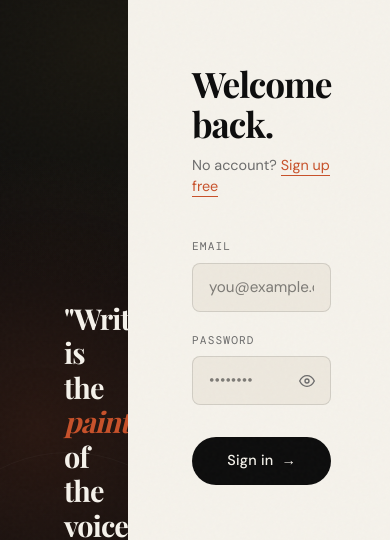
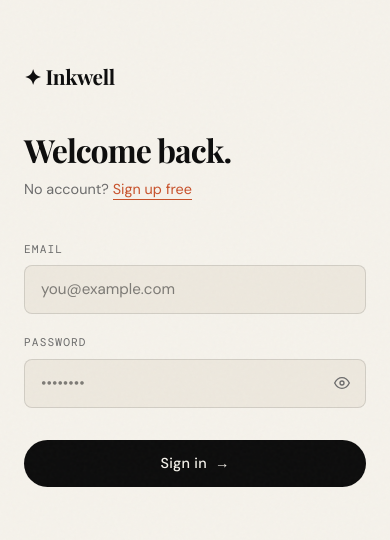
Before and after one commit to maliha63/inkwell, a React (Vite) app: page /login in a window 390 px wide. Shown: the part 182-722 px from the top of the page. Built offline with nearby package versions, Linux system fonts and the light colour scheme; no server answers; a web font is replaced by a local one.

Commit message:
Enhance Login component with mobile support
Add mobile responsiveness to the login component.

```diff
--- a/src/components/Login.jsx
+++ b/src/components/Login.jsx
@@ -1,4 +1,4 @@
-import React, { useState } from 'react'
+import React, { useState, useEffect } from 'react'
 import { Link, useNavigate } from 'react-router-dom'
 import { login as authLogin } from '../store/authSlice'
 import { useDispatch } from "react-redux"
@@ -25,6 +25,13 @@ function Login() {
   const { register, handleSubmit, formState: { isSubmitting, errors } } = useForm()
   const [error, setError] = useState("")
   const [showPassword, setShowPassword] = useState(false)
+  const [isMobile, setIsMobile] = useState(window.innerWidth < 768)
+
+  useEffect(() => {
+    const handleResize = () => setIsMobile(window.innerWidth < 768)
+    window.addEventListener('resize', handleResize)
+    return () => window.removeEventListener('resize', handleResize)
+  }, [])
 
   const login = async (data) => {
     setError("")
@@ -36,7 +43,6 @@ function Login() {
         navigate("/")
       }
     } catch (err) {
-      // Error messages
       const msg = err.message || ''
       if (msg.toLowerCase().includes('invalid credentials') || msg.toLowerCase().includes('invalid email or password')) {
         setError('Incorrect email or password. Please try again.')
@@ -78,12 +84,20 @@ function Login() {
   )
 
   return (
-    <div style={{ minHeight: '92vh', display: 'grid', gridTemplateColumns: '1fr 1fr', overflow: 'hidden' }}>
+    <div style={{
+      minHeight: '92vh',
+      display: 'grid',
+      // Single column on mobile, two columns on desktop
+      gridTemplateColumns: isMobile ? '1fr' : '1fr 1fr',
+      overflow: 'hidden',
+    }}>
 
-      {/* Left — decorative */}
+      {/* ── Left decorative panel — desktop only ── */}
+      {!isMobile && (
         <div style={{
           background: 'var(--ink)', display: 'flex', flexDirection: 'column',
-        justifyContent: 'space-between', padding: '60px 64px', position: 'relative', overflow: 'hidden',
+          justifyContent: 'space-between', padding: '60px 64px',
+          position: 'relative', overflow: 'hidden',
         }}>
           <div style={{
             position: 'absolute', inset: 0,
@@ -108,20 +122,37 @@ function Login() {
           </div>
           <div style={{ position: 'absolute', bottom: 0, right: 0, width: '300px', height: '300px', border: '1px solid rgba(255,255,255,0.03)', borderRadius: '50%', transform: 'translate(30%, 30%)' }} />
         </div>
+      )}
 
-      {/* Right — form */}
-      <div style={{ display: 'flex', alignItems: 'center', justifyContent: 'center', padding: '60px 64px', background: 'var(--paper)' }}>
+      {/* ── Form panel ── */}
+      <div style={{
+        display: 'flex', alignItems: 'center', justifyContent: 'center',
+        // Tighter padding on mobile so form doesn't feel cramped
+        padding: isMobile ? '48px 24px' : '60px 64px',
+        background: 'var(--paper)',
+        minHeight: isMobile ? '92vh' : 'auto',
+      }}>
         <div style={{ width: '100%', maxWidth: '380px' }} className="animate-fade-up">
 
+          {/* Mobile-only logo — shown because the dark panel is hidden */}
+          {isMobile && (
+            <Link to="/" style={{ textDecoration: 'none', display: 'block', marginBottom: '40px' }}>
+              <div style={{ fontFamily: 'var(--font-display)', fontSize: '1.3rem', fontWeight: 700, color: 'var(--ink)', letterSpacing: '-0.02em' }}>✦ Inkwell</div>
+            </Link>
+          )}
+
           <div style={{ marginBottom: '40px' }}>
-            <h1 style={{ fontFamily: 'var(--font-display)', fontSize: '2.2rem', fontWeight: 700, color: 'var(--ink)', letterSpacing: '-0.03em', marginBottom: '10px' }}>Welcome back.</h1>
+            <h1 style={{
+              fontFamily: 'var(--font-display)',
+              fontSize: isMobile ? '2rem' : '2.2rem',
+              fontWeight: 700, color: 'var(--ink)', letterSpacing: '-0.03em', marginBottom: '10px',
+            }}>Welcome back.</h1>
             <p style={{ fontFamily: 'var(--font-body)', fontSize: '0.9rem', color: 'var(--ink-muted)' }}>
               No account?{' '}
               <Link to="/signup" style={{ color: 'var(--accent)', textDecoration: 'none', borderBottom: '1px solid var(--accent)', paddingBottom: '1px' }}>Sign up free</Link>
             </p>
           </div>
 
-          {/* Server error */}
           {error && (
             <div style={{
               background: '#fef2f2', border: '1px solid #fecaca', color: '#dc2626',
@@ -168,6 +199,7 @@ function Login() {
                   style={{ position: 'absolute', right: '12px', top: '50%', transform: 'translateY(-50%)', background: 'none', border: 'none', cursor: 'pointer', color: 'var(--ink-muted)', padding: '4px', display: 'flex', alignItems: 'center' }}
                   onMouseEnter={e => e.currentTarget.style.color = 'var(--ink)'}
                   onMouseLeave={e => e.currentTarget.style.color = 'var(--ink-muted)'}
+                  aria-label={showPassword ? 'Hide password' : 'Show password'}
                 >
                   {showPassword ? <EyeOffIcon /> : <EyeIcon />}
                 </button>
```
Lines whose indentation alone changed are shown as unchanged.
